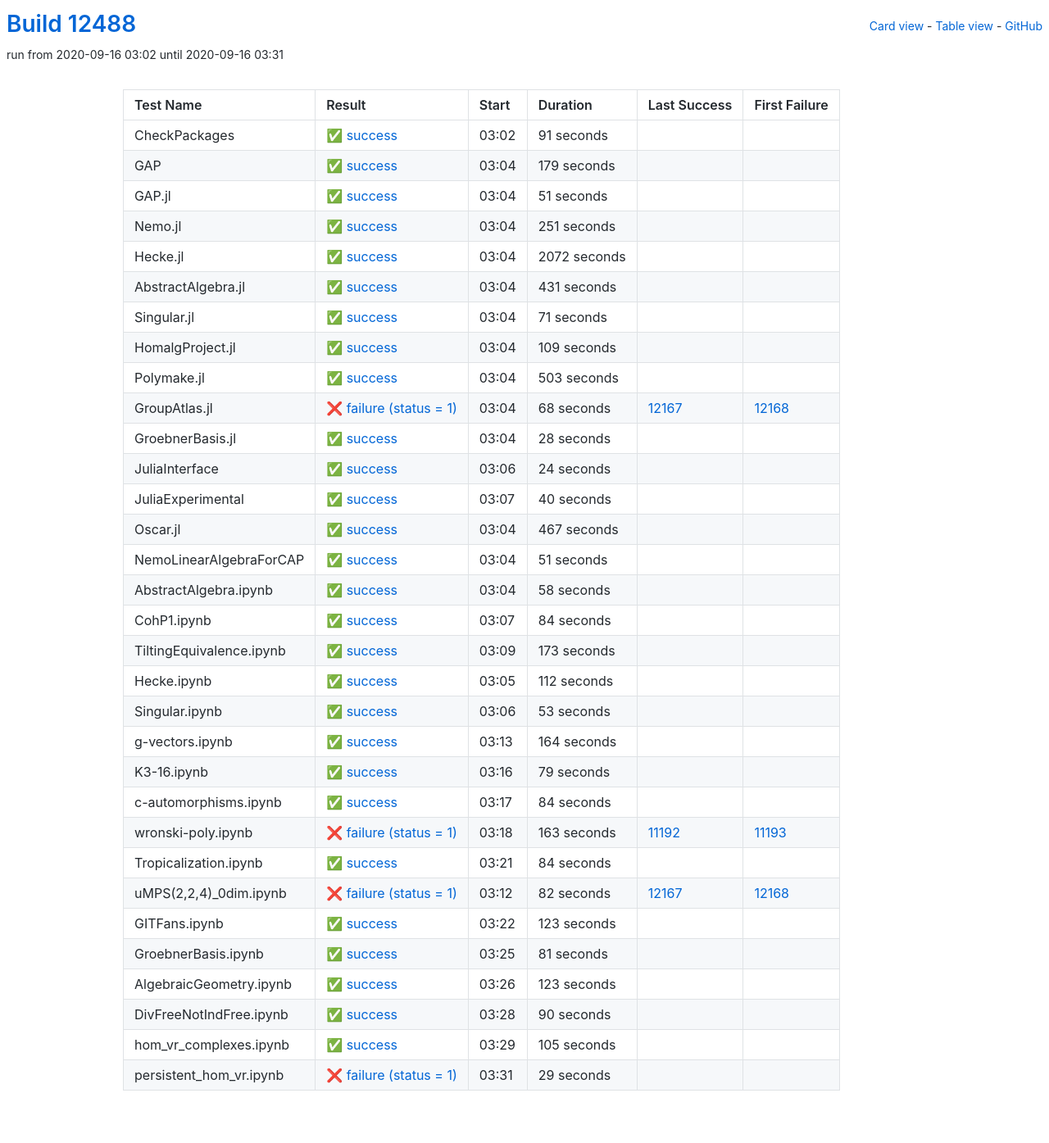
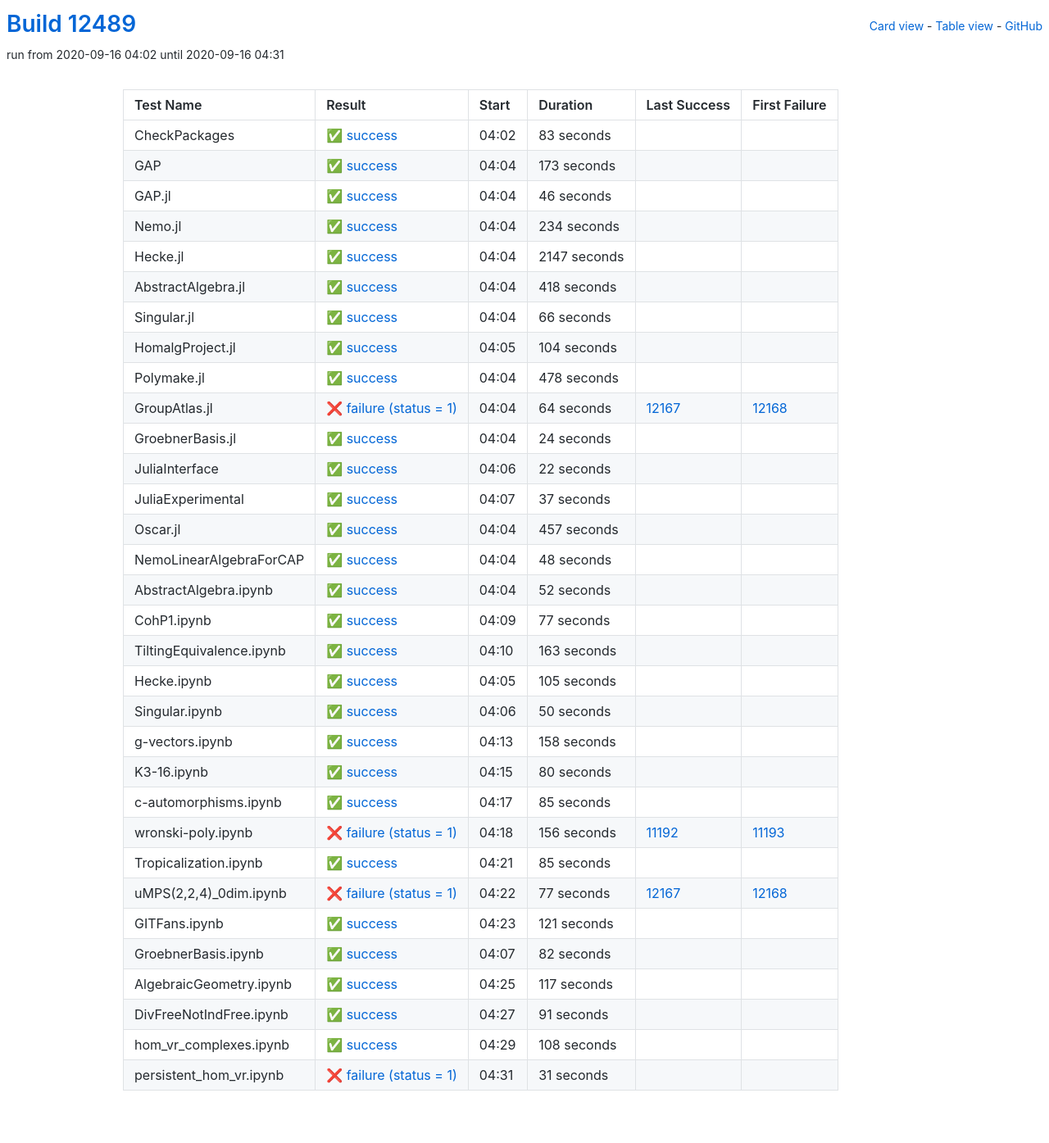
Before and after one commit to oscar-system/oscar-ci-status, a Jekyll site: the page built from table.html, in a window 1280 px wide. Shown: the whole page at 82% size. Built offline with Jekyll 4.4.1, drawn with Linux system fonts in a browser that asks for light colours; some of the changed lines change nothing that is shown.

Commit message:
Build #12489

```diff
--- a/_data/ci.yml
+++ b/_data/ci.yml
@@ -1,6 +1,6 @@
 ---
-build: 12488
-build_url: https://oscarci.mathematik.uni-kl.de/job/oscar/12488/
+build: 12489
+build_url: https://oscarci.mathematik.uni-kl.de/job/oscar/12489/
 job: oscar
 organization: oscar-system
 repo: oscar-ci-status
@@ -8,8 +8,356 @@ repourl: https://github.com/oscar-system/oscar-ci-status
 tests:
 - name: CheckPackages
   id: checkpackages
-  log: https://oscarci.mathematik.uni-kl.de/job/oscar/12488/artifact/logs/build-12488/CheckPackages.log
-  start: 2020-09-16 03:02
+  log: https://oscarci.mathematik.uni-kl.de/job/oscar/12489/artifact/logs/build-12489/CheckPackages.log
+  start: 2020-09-16 04:02
+  success: true
+  exitcode: 0
+  status: success
+  duration: 83
+  last_success: false
+  last_success_url:
+  first_failure: false
+  first_failure_url:
+- name: GAP
+  id: gap
+  log: https://oscarci.mathematik.uni-kl.de/job/oscar/12489/artifact/logs/build-12489/GAP.log
+  start: 2020-09-16 04:04
+  success: true
+  exitcode: 0
+  status: success
+  duration: 173
+  last_success: false
+  last_success_url:
+  first_failure: false
+  first_failure_url:
+- name: GAP.jl
+  id: gap-jl
+  log: https://oscarci.mathematik.uni-kl.de/job/oscar/12489/artifact/logs/build-12489/GAP.jl.log
+  start: 2020-09-16 04:04
+  success: true
+  exitcode: 0
+  status: success
+  duration: 46
+  last_success: false
+  last_success_url:
+  first_failure: false
+  first_failure_url:
+- name: Nemo.jl
+  id: nemo-jl
+  log: https://oscarci.mathematik.uni-kl.de/job/oscar/12489/artifact/logs/build-12489/Nemo.jl.log
+  start: 2020-09-16 04:04
+  success: true
+  exitcode: 0
+  status: success
+  duration: 234
+  last_success: false
+  last_success_url:
+  first_failure: false
+  first_failure_url:
+- name: Hecke.jl
+  id: hecke-jl
+  log: https://oscarci.mathematik.uni-kl.de/job/oscar/12489/artifact/logs/build-12489/Hecke.jl.log
+  start: 2020-09-16 04:04
+  success: true
+  exitcode: 0
+  status: success
+  duration: 2147
+  last_success: false
+  last_success_url:
+  first_failure: false
+  first_failure_url:
+- name: AbstractAlgebra.jl
+  id: abstractalgebra-jl
+  log: https://oscarci.mathematik.uni-kl.de/job/oscar/12489/artifact/logs/build-12489/AbstractAlgebra.jl.log
+  start: 2020-09-16 04:04
+  success: true
+  exitcode: 0
+  status: success
+  duration: 418
+  last_success: false
+  last_success_url:
+  first_failure: false
+  first_failure_url:
+- name: Singular.jl
+  id: singular-jl
+  log: https://oscarci.mathematik.uni-kl.de/job/oscar/12489/artifact/logs/build-12489/Singular.jl.log
+  start: 2020-09-16 04:04
+  success: true
+  exitcode: 0
+  status: success
+  duration: 66
+  last_success: false
+  last_success_url:
+  first_failure: false
+  first_failure_url:
+- name: HomalgProject.jl
+  id: homalgproject-jl
+  log: https://oscarci.mathematik.uni-kl.de/job/oscar/12489/artifact/logs/build-12489/HomalgProject.jl.log
+  start: 2020-09-16 04:05
+  success: true
+  exitcode: 0
+  status: success
+  duration: 104
+  last_success: false
+  last_success_url:
+  first_failure: false
+  first_failure_url:
+- name: Polymake.jl
+  id: polymake-jl
+  log: https://oscarci.mathematik.uni-kl.de/job/oscar/12489/artifact/logs/build-12489/Polymake.jl.log
+  start: 2020-09-16 04:04
+  success: true
+  exitcode: 0
+  status: success
+  duration: 478
+  last_success: false
+  last_success_url:
+  first_failure: false
+  first_failure_url:
+- name: GroupAtlas.jl
+  id: groupatlas-jl
+  log: https://oscarci.mathematik.uni-kl.de/job/oscar/12489/artifact/logs/build-12489/GroupAtlas.jl.log
+  start: 2020-09-16 04:04
+  success: false
+  exitcode: 1
+  status: failure
+  duration: 64
+  last_success: 12167
+  last_success_url: https://oscarci.mathematik.uni-kl.de/job/oscar/12167/
+  first_failure: 12168
+  first_failure_url: https://oscarci.mathematik.uni-kl.de/job/oscar/12168/
+- name: GroebnerBasis.jl
+  id: groebnerbasis-jl
+  log: https://oscarci.mathematik.uni-kl.de/job/oscar/12489/artifact/logs/build-12489/GroebnerBasis.jl.log
+  start: 2020-09-16 04:04
+  success: true
+  exitcode: 0
+  status: success
+  duration: 24
+  last_success: false
+  last_success_url:
+  first_failure: false
+  first_failure_url:
+- name: JuliaInterface
+  id: juliainterface
+  log: https://oscarci.mathematik.uni-kl.de/job/oscar/12489/artifact/logs/build-12489/JuliaInterface.log
+  start: 2020-09-16 04:06
+  success: true
+  exitcode: 0
+  status: success
+  duration: 22
+  last_success: false
+  last_success_url:
+  first_failure: false
+  first_failure_url:
+- name: JuliaExperimental
+  id: juliaexperimental
+  log: https://oscarci.mathematik.uni-kl.de/job/oscar/12489/artifact/logs/build-12489/JuliaExperimental.log
+  start: 2020-09-16 04:07
+  success: true
+  exitcode: 0
+  status: success
+  duration: 37
+  last_success: false
+  last_success_url:
+  first_failure: false
+  first_failure_url:
+- name: Oscar.jl
+  id: oscar-jl
+  log: https://oscarci.mathematik.uni-kl.de/job/oscar/12489/artifact/logs/build-12489/Oscar.jl.log
+  start: 2020-09-16 04:04
+  success: true
+  exitcode: 0
+  status: success
+  duration: 457
+  last_success: false
+  last_success_url:
+  first_failure: false
+  first_failure_url:
+- name: NemoLinearAlgebraForCAP
+  id: nemolinearalgebraforcap
+  log: https://oscarci.mathematik.uni-kl.de/job/oscar/12489/artifact/logs/build-12489/NemoLinearAlgebraForCAP.log
+  start: 2020-09-16 04:04
+  success: true
+  exitcode: 0
+  status: success
+  duration: 48
+  last_success: false
+  last_success_url:
+  first_failure: false
+  first_failure_url:
+- name: AbstractAlgebra.ipynb
+  id: abstractalgebra-ipynb
+  log: https://oscarci.mathematik.uni-kl.de/job/oscar/12489/artifact/logs/build-12489/AbstractAlgebra.ipynb.log
+  start: 2020-09-16 04:04
+  success: true
+  exitcode: 0
+  status: success
+  duration: 52
+  last_success: false
+  last_success_url:
+  first_failure: false
+  first_failure_url:
+- name: CohP1.ipynb
+  id: cohp1-ipynb
+  log: https://oscarci.mathematik.uni-kl.de/job/oscar/12489/artifact/logs/build-12489/CohP1.ipynb.log
+  start: 2020-09-16 04:09
+  success: true
+  exitcode: 0
+  status: success
+  duration: 77
+  last_success: false
+  last_success_url:
+  first_failure: false
+  first_failure_url:
+- name: TiltingEquivalence.ipynb
+  id: tiltingequivalence-ipynb
+  log: https://oscarci.mathematik.uni-kl.de/job/oscar/12489/artifact/logs/build-12489/TiltingEquivalence.ipynb.log
+  start: 2020-09-16 04:10
+  success: true
+  exitcode: 0
+  status: success
+  duration: 163
+  last_success: false
+  last_success_url:
+  first_failure: false
+  first_failure_url:
+- name: Hecke.ipynb
+  id: hecke-ipynb
+  log: https://oscarci.mathematik.uni-kl.de/job/oscar/12489/artifact/logs/build-12489/Hecke.ipynb.log
+  start: 2020-09-16 04:05
+  success: true
+  exitcode: 0
+  status: success
+  duration: 105
+  last_success: false
+  last_success_url:
+  first_failure: false
+  first_failure_url:
+- name: Singular.ipynb
+  id: singular-ipynb
+  log: https://oscarci.mathematik.uni-kl.de/job/oscar/12489/artifact/logs/build-12489/Singular.ipynb.log
+  start: 2020-09-16 04:06
+  success: true
+  exitcode: 0
+  status: success
+  duration: 50
+  last_success: false
+  last_success_url:
+  first_failure: false
+  first_failure_url:
+- name: g-vectors.ipynb
+  id: g-vectors-ipynb
+  log: https://oscarci.mathematik.uni-kl.de/job/oscar/12489/artifact/logs/build-12489/g-vectors.ipynb.log
+  start: 2020-09-16 04:13
+  success: true
+  exitcode: 0
+  status: success
+  duration: 158
+  last_success: false
+  last_success_url:
+  first_failure: false
+  first_failure_url:
+- name: K3-16.ipynb
+  id: k3-16-ipynb
+  log: https://oscarci.mathematik.uni-kl.de/job/oscar/12489/artifact/logs/build-12489/K3-16.ipynb.log
+  start: 2020-09-16 04:15
+  success: true
+  exitcode: 0
+  status: success
+  duration: 80
+  last_success: false
+  last_success_url:
+  first_failure: false
+  first_failure_url:
+- name: c-automorphisms.ipynb
+  id: c-automorphisms-ipynb
+  log: https://oscarci.mathematik.uni-kl.de/job/oscar/12489/artifact/logs/build-12489/c-automorphisms.ipynb.log
+  start: 2020-09-16 04:17
+  success: true
+  exitcode: 0
+  status: success
+  duration: 85
+  last_success: false
+  last_success_url:
+  first_failure: false
+  first_failure_url:
+- name: wronski-poly.ipynb
+  id: wronski-poly-ipynb
+  log: https://oscarci.mathematik.uni-kl.de/job/oscar/12489/artifact/logs/build-12489/wronski-poly.ipynb.log
+  start: 2020-09-16 04:18
+  success: false
+  exitcode: 1
+  status: failure
+  duration: 156
+  last_success: 11192
+  last_success_url: https://oscarci.mathematik.uni-kl.de/job/oscar/11192/
+  first_failure: 11193
+  first_failure_url: https://oscarci.mathematik.uni-kl.de/job/oscar/11193/
+- name: Tropicalization.ipynb
+  id: tropicalization-ipynb
+  log: https://oscarci.mathematik.uni-kl.de/job/oscar/12489/artifact/logs/build-12489/Tropicalization.ipynb.log
+  start: 2020-09-16 04:21
+  success: true
+  exitcode: 0
+  status: success
+  duration: 85
+  last_success: false
+  last_success_url:
+  first_failure: false
+  first_failure_url:
+- name: uMPS(2,2,4)_0dim.ipynb
+  id: umps-2-2-4-0dim-ipynb
+  log: https://oscarci.mathematik.uni-kl.de/job/oscar/12489/artifact/logs/build-12489/uMPS-2-2-4-_0dim.ipynb.log
+  start: 2020-09-16 04:22
+  success: false
+  exitcode: 1
+  status: failure
+  duration: 77
+  last_success: 12167
+  last_success_url: https://oscarci.mathematik.uni-kl.de/job/oscar/12167/
+  first_failure: 12168
+  first_failure_url: https://oscarci.mathematik.uni-kl.de/job/oscar/12168/
+- name: GITFans.ipynb
+  id: gitfans-ipynb
+  log: https://oscarci.mathematik.uni-kl.de/job/oscar/12489/artifact/logs/build-12489/GITFans.ipynb.log
+  start: 2020-09-16 04:23
+  success: true
+  exitcode: 0
+  status: success
+  duration: 121
+  last_success: false
+  last_success_url:
+  first_failure: false
+  first_failure_url:
+- name: GroebnerBasis.ipynb
+  id: groebnerbasis-ipynb
+  log: https://oscarci.mathematik.uni-kl.de/job/oscar/12489/artifact/logs/build-12489/GroebnerBasis.ipynb.log
+  start: 2020-09-16 04:07
+  success: true
+  exitcode: 0
+  status: success
+  duration: 82
+  last_success: false
+  last_success_url:
+  first_failure: false
+  first_failure_url:
+- name: AlgebraicGeometry.ipynb
+  id: algebraicgeometry-ipynb
+  log: https://oscarci.mathematik.uni-kl.de/job/oscar/12489/artifact/logs/build-12489/AlgebraicGeometry.ipynb.log
+  start: 2020-09-16 04:25
+  success: true
+  exitcode: 0
+  status: success
+  duration: 117
+  last_success: false
+  last_success_url:
+  first_failure: false
+  first_failure_url:
+- name: DivFreeNotIndFree.ipynb
+  id: divfreenotindfree-ipynb
+  log: https://oscarci.mathematik.uni-kl.de/job/oscar/12489/artifact/logs/build-12489/DivFreeNotIndFree.ipynb.log
+  start: 2020-09-16 04:27
   success: true
   exitcode: 0
   status: success
@@ -18,374 +366,26 @@ tests:
   last_success_url:
   first_failure: false
   first_failure_url:
-- name: GAP
-  id: gap
-  log: https://oscarci.mathematik.uni-kl.de/job/oscar/12488/artifact/logs/build-12488/GAP.log
-  start: 2020-09-16 03:04
+- name: hom_vr_complexes.ipynb
+  id: hom-vr-complexes-ipynb
+  log: https://oscarci.mathematik.uni-kl.de/job/oscar/12489/artifact/logs/build-12489/hom_vr_complexes.ipynb.log
+  start: 2020-09-16 04:29
   success: true
   exitcode: 0
   status: success
-  duration: 179
-  last_success: false
-  last_success_url:
-  first_failure: false
-  first_failure_url:
-- name: GAP.jl
-  id: gap-jl
-  log: https://oscarci.mathematik.uni-kl.de/job/oscar/12488/artifact/logs/build-12488/GAP.jl.log
-  start: 2020-09-16 03:04
-  success: true
-  exitcode: 0
-  status: success
-  duration: 51
-  last_success: false
-  last_success_url:
-  first_failure: false
-  first_failure_url:
-- name: Nemo.jl
-  id: nemo-jl
-  log: https://oscarci.mathematik.uni-kl.de/job/oscar/12488/artifact/logs/build-12488/Nemo.jl.log
-  start: 2020-09-16 03:04
-  success: true
-  exitcode: 0
-  status: success
-  duration: 251
-  last_success: false
-  last_success_url:
-  first_failure: false
-  first_failure_url:
-- name: Hecke.jl
-  id: hecke-jl
-  log: https://oscarci.mathematik.uni-kl.de/job/oscar/12488/artifact/logs/build-12488/Hecke.jl.log
-  start: 2020-09-16 03:04
-  success: true
-  exitcode: 0
-  status: success
-  duration: 2072
-  last_success: false
-  last_success_url:
-  first_failure: false
-  first_failure_url:
-- name: AbstractAlgebra.jl
-  id: abstractalgebra-jl
-  log: https://oscarci.mathematik.uni-kl.de/job/oscar/12488/artifact/logs/build-12488/AbstractAlgebra.jl.log
-  start: 2020-09-16 03:04
-  success: true
-  exitcode: 0
-  status: success
-  duration: 431
-  last_success: false
-  last_success_url:
-  first_failure: false
-  first_failure_url:
-- name: Singular.jl
-  id: singular-jl
-  log: https://oscarci.mathematik.uni-kl.de/job/oscar/12488/artifact/logs/build-12488/Singular.jl.log
-  start: 2020-09-16 03:04
-  success: true
-  exitcode: 0
-  status: success
-  duration: 71
-  last_success: false
-  last_success_url:
-  first_failure: false
-  first_failure_url:
-- name: HomalgProject.jl
-  id: homalgproject-jl
-  log: https://oscarci.mathematik.uni-kl.de/job/oscar/12488/artifact/logs/build-12488/HomalgProject.jl.log
-  start: 2020-09-16 03:04
-  success: true
-  exitcode: 0
-  status: success
-  duration: 109
-  last_success: false
-  last_success_url:
-  first_failure: false
-  first_failure_url:
-- name: Polymake.jl
-  id: polymake-jl
-  log: https://oscarci.mathematik.uni-kl.de/job/oscar/12488/artifact/logs/build-12488/Polymake.jl.log
-  start: 2020-09-16 03:04
-  success: true
-  exitcode: 0
-  status: success
-  duration: 503
-  last_success: false
-  last_success_url:
-  first_failure: false
-  first_failure_url:
-- name: GroupAtlas.jl
-  id: groupatlas-jl
-  log: https://oscarci.mathematik.uni-kl.de/job/oscar/12488/artifact/logs/build-12488/GroupAtlas.jl.log
-  start: 2020-09-16 03:04
-  success: false
-  exitcode: 1
-  status: failure
-  duration: 68
-  last_success: 12167
-  last_success_url: https://oscarci.mathematik.uni-kl.de/job/oscar/12167/
-  first_failure: 12168
-  first_failure_url: https://oscarci.mathematik.uni-kl.de/job/oscar/12168/
-- name: GroebnerBasis.jl
-  id: groebnerbasis-jl
-  log: https://oscarci.mathematik.uni-kl.de/job/oscar/12488/artifact/logs/build-12488/GroebnerBasis.jl.log
-  start: 2020-09-16 03:04
-  success: true
-  exitcode: 0
-  status: success
-  duration: 28
-  last_success: false
-  last_success_url:
-  first_failure: false
-  first_failure_url:
-- name: JuliaInterface
-  id: juliainterface
-  log: https://oscarci.mathematik.uni-kl.de/job/oscar/12488/artifact/logs/build-12488/JuliaInterface.log
-  start: 2020-09-16 03:06
-  success: true
-  exitcode: 0
-  status: success
-  duration: 24
-  last_success: false
-  last_success_url:
-  first_failure: false
-  first_failure_url:
-- name: JuliaExperimental
-  id: juliaexperimental
-  log: https://oscarci.mathematik.uni-kl.de/job/oscar/12488/artifact/logs/build-12488/JuliaExperimental.log
-  start: 2020-09-16 03:07
-  success: true
-  exitcode: 0
-  status: success
-  duration: 40
-  last_success: false
-  last_success_url:
-  first_failure: false
-  first_failure_url:
-- name: Oscar.jl
-  id: oscar-jl
-  log: https://oscarci.mathematik.uni-kl.de/job/oscar/12488/artifact/logs/build-12488/Oscar.jl.log
-  start: 2020-09-16 03:04
-  success: true
-  exitcode: 0
-  status: success
-  duration: 467
-  last_success: false
-  last_success_url:
-  first_failure: false
-  first_failure_url:
-- name: NemoLinearAlgebraForCAP
-  id: nemolinearalgebraforcap
-  log: https://oscarci.mathematik.uni-kl.de/job/oscar/12488/artifact/logs/build-12488/NemoLinearAlgebraForCAP.log
-  start: 2020-09-16 03:04
-  success: true
-  exitcode: 0
-  status: success
-  duration: 51
-  last_success: false
-  last_success_url:
-  first_failure: false
-  first_failure_url:
-- name: AbstractAlgebra.ipynb
-  id: abstractalgebra-ipynb
-  log: https://oscarci.mathematik.uni-kl.de/job/oscar/12488/artifact/logs/build-12488/AbstractAlgebra.ipynb.log
-  start: 2020-09-16 03:04
-  success: true
-  exitcode: 0
-  status: success
-  duration: 58
-  last_success: false
-  last_success_url:
-  first_failure: false
-  first_failure_url:
-- name: CohP1.ipynb
-  id: cohp1-ipynb
-  log: https://oscarci.mathematik.uni-kl.de/job/oscar/12488/artifact/logs/build-12488/CohP1.ipynb.log
-  start: 2020-09-16 03:07
-  success: true
-  exitcode: 0
-  status: success
-  duration: 84
-  last_success: false
-  last_success_url:
-  first_failure: false
-  first_failure_url:
-- name: TiltingEquivalence.ipynb
-  id: tiltingequivalence-ipynb
-  log: https://oscarci.mathematik.uni-kl.de/job/oscar/12488/artifact/logs/build-12488/TiltingEquivalence.ipynb.log
-  start: 2020-09-16 03:09
-  success: true
-  exitcode: 0
-  status: success
-  duration: 173
-  last_success: false
-  last_success_url:
-  first_failure: false
-  first_failure_url:
-- name: Hecke.ipynb
-  id: hecke-ipynb
-  log: https://oscarci.mathematik.uni-kl.de/job/oscar/12488/artifact/logs/build-12488/Hecke.ipynb.log
-  start: 2020-09-16 03:05
-  success: true
-  exitcode: 0
-  status: success
-  duration: 112
-  last_success: false
-  last_success_url:
-  first_failure: false
-  first_failure_url:
-- name: Singular.ipynb
-  id: singular-ipynb
-  log: https://oscarci.mathematik.uni-kl.de/job/oscar/12488/artifact/logs/build-12488/Singular.ipynb.log
-  start: 2020-09-16 03:06
-  success: true
-  exitcode: 0
-  status: success
-  duration: 53
-  last_success: false
-  last_success_url:
-  first_failure: false
-  first_failure_url:
-- name: g-vectors.ipynb
-  id: g-vectors-ipynb
-  log: https://oscarci.mathematik.uni-kl.de/job/oscar/12488/artifact/logs/build-12488/g-vectors.ipynb.log
-  start: 2020-09-16 03:13
-  success: true
-  exitcode: 0
-  status: success
-  duration: 164
-  last_success: false
-  last_success_url:
-  first_failure: false
-  first_failure_url:
-- name: K3-16.ipynb
-  id: k3-16-ipynb
-  log: https://oscarci.mathematik.uni-kl.de/job/oscar/12488/artifact/logs/build-12488/K3-16.ipynb.log
-  start: 2020-09-16 03:16
-  success: true
-  exitcode: 0
-  status: success
-  duration: 79
-  last_success: false
-  last_success_url:
-  first_failure: false
-  first_failure_url:
-- name: c-automorphisms.ipynb
-  id: c-automorphisms-ipynb
-  log: https://oscarci.mathematik.uni-kl.de/job/oscar/12488/artifact/logs/build-12488/c-automorphisms.ipynb.log
-  start: 2020-09-16 03:17
-  success: true
-  exitcode: 0
-  status: success
-  duration: 84
-  last_success: false
-  last_success_url:
-  first_failure: false
-  first_failure_url:
-- name: wronski-poly.ipynb
-  id: wronski-poly-ipynb
-  log: https://oscarci.mathematik.uni-kl.de/job/oscar/12488/artifact/logs/build-12488/wronski-poly.ipynb.log
-  start: 2020-09-16 03:18
-  success: false
-  exitcode: 1
-  status: failure
-  duration: 163
-  last_success: 11192
-  last_success_url: https://oscarci.mathematik.uni-kl.de/job/oscar/11192/
-  first_failure: 11193
-  first_failure_url: https://oscarci.mathematik.uni-kl.de/job/oscar/11193/
-- name: Tropicalization.ipynb
-  id: tropicalization-ipynb
-  log: https://oscarci.mathematik.uni-kl.de/job/oscar/12488/artifact/logs/build-12488/Tropicalization.ipynb.log
-  start: 2020-09-16 03:21
-  success: true
-  exitcode: 0
-  status: success
-  duration: 84
-  last_success: false
-  last_success_url:
-  first_failure: false
-  first_failure_url:
-- name: uMPS(2,2,4)_0dim.ipynb
-  id: umps-2-2-4-0dim-ipynb
-  log: https://oscarci.mathematik.uni-kl.de/job/oscar/12488/artifact/logs/build-12488/uMPS-2-2-4-_0dim.ipynb.log
-  start: 2020-09-16 03:12
-  success: false
-  exitcode: 1
-  status: failure
-  duration: 82
-  last_success: 12167
-  last_success_url: https://oscarci.mathematik.uni-kl.de/job/oscar/12167/
-  first_failure: 12168
-  first_failure_url: https://oscarci.mathematik.uni-kl.de/job/oscar/12168/
-- name: GITFans.ipynb
-  id: gitfans-ipynb
-  log: https://oscarci.mathematik.uni-kl.de/job/oscar/12488/artifact/logs/build-12488/GITFans.ipynb.log
-  start: 2020-09-16 03:22
-  success: true
-  exitcode: 0
-  status: success
-  duration: 123
-  last_success: false
-  last_success_url:
-  first_failure: false
-  first_failure_url:
-- name: GroebnerBasis.ipynb
-  id: groebnerbasis-ipynb
-  log: https://oscarci.mathematik.uni-kl.de/job/oscar/12488/artifact/logs/build-12488/GroebnerBasis.ipynb.log
-  start: 2020-09-16 03:25
-  success: true
-  exitcode: 0
-  status: success
-  duration: 81
-  last_success: false
-  last_success_url:
-  first_failure: false
-  first_failure_url:
-- name: AlgebraicGeometry.ipynb
-  id: algebraicgeometry-ipynb
-  log: https://oscarci.mathematik.uni-kl.de/job/oscar/12488/artifact/logs/build-12488/AlgebraicGeometry.ipynb.log
-  start: 2020-09-16 03:26
-  success: true
-  exitcode: 0
-  status: success
-  duration: 123
-  last_success: false
-  last_success_url:
-  first_failure: false
-  first_failure_url:
-- name: DivFreeNotIndFree.ipynb
-  id: divfreenotindfree-ipynb
-  log: https://oscarci.mathematik.uni-kl.de/job/oscar/12488/artifact/logs/build-12488/DivFreeNotIndFree.ipynb.log
-  start: 2020-09-16 03:28
-  success: true
-  exitcode: 0
-  status: success
-  duration: 90
-  last_success: false
-  last_success_url:
-  first_failure: false
-  first_failure_url:
-- name: hom_vr_complexes.ipynb
-  id: hom-vr-complexes-ipynb
-  log: https://oscarci.mathematik.uni-kl.de/job/oscar/12488/artifact/logs/build-12488/hom_vr_complexes.ipynb.log
-  start: 2020-09-16 03:29
-  success: true
-  exitcode: 0
-  status: success
-  duration: 105
+  duration: 108
   last_success: false
   last_success_url:
   first_failure: false
   first_failure_url:
 - name: persistent_hom_vr.ipynb
   id: persistent-hom-vr-ipynb
-  log: https://oscarci.mathematik.uni-kl.de/job/oscar/12488/artifact/logs/build-12488/persistent_hom_vr.ipynb.log
-  start: 2020-09-16 03:31
+  log: https://oscarci.mathematik.uni-kl.de/job/oscar/12489/artifact/logs/build-12489/persistent_hom_vr.ipynb.log
+  start: 2020-09-16 04:31
   success: false
   exitcode: 1
   status: failure
-  duration: 29
+  duration: 31
   last_success: false
   last_success_url:
   first_failure: false
```
Also changed, not shown: README.md.
